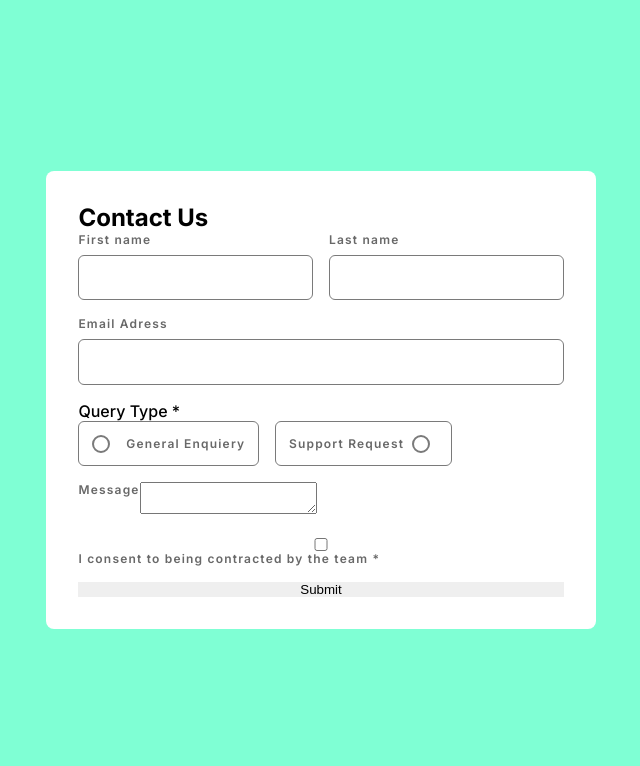
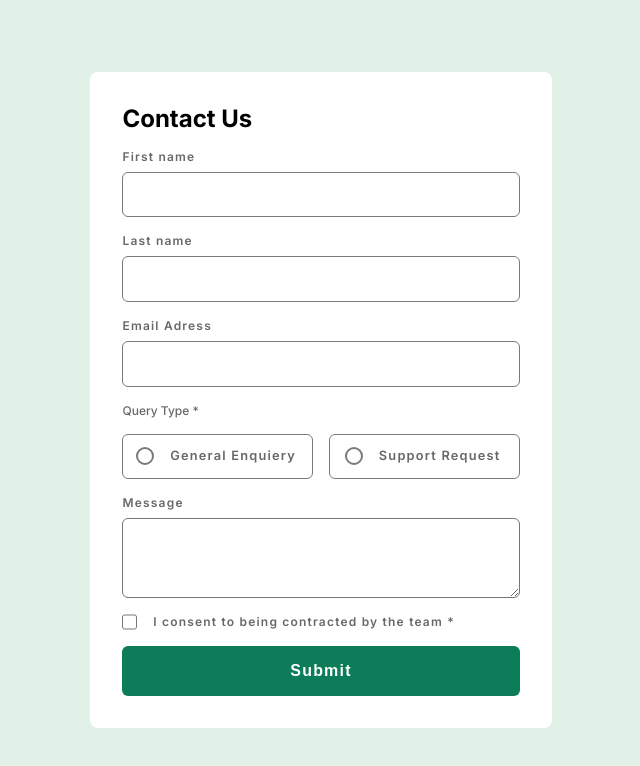
Before and after one commit to banet/contact-form-challenge, a plain HTML site: page index.html in a window 1280 px wide. Shown: the whole page, without its empty margins (319-959 px from the left). Drawn offline with Linux system fonts and the light colour scheme.

Commit message:
Fixed layout over 390

```diff
--- a/index.html
+++ b/index.html
@@ -40,17 +40,17 @@
                             General Enquiery
                             </label>
                             <label>
-                                Support Request
                             <input type="radio" name="query-type" value="support" />
-                            </label>
+                            Support Request
+                        </label>
                         </div>
                     </fieldset>
                     <div class="form-group full">
                         <label for="message">Message</label>
                         <textarea name="Message" id="message"></textarea>
                     </div>
-                    <div class="form-group full">
-                        <input class="input-color" type="checkbox" required>
+                    <div class="form-group-checkbox full">
+                        <input class="input-checkbox" type="checkbox" required>
                         <label for=""> I consent to being contracted by the team *
 
                         </label>
--- a/style.css
+++ b/style.css
@@ -13,7 +13,7 @@ body{
     font-weight: 500;
     font-style: normal;
 
-    background-color: aquamarine;
+    background-color: #E2F1E7;
     display: flex;
     justify-content: center;
     align-items: center;
@@ -21,14 +21,18 @@ body{
     min-height: 100vh;
 }
 
+
+
 .container {
     background-color: white;
     padding: 2rem;
     border-radius: .5rem;
-
+}
+.container h1 {
+    margin-bottom: 1rem;
 }
 
-form{
+form {
     display: grid;
     gap: 1rem;
 }
@@ -41,23 +45,59 @@ form{
 }
 
 
+/* --- Desktop / širi ekrani --- */
 @media (min-width: 720px) {
-    .row-2 {
-        grid-template-columns: 1fr 1fr;
-    }
-    .full{
-        grid-column: 1 / -1;
-    }
+  .row-2 {
+    grid-template-columns: 1fr 1fr; /* dve kolone za first/last name */
+  }
+
+  .radio-group {
+    grid-template-columns: 1fr 1fr; /* radio dugmad jedna pored druge */
+  }
+
+  .form-group {
+    flex-direction: column;
+    width: auto; /* vraća prirodnu širinu */
+  }
+
+  .container {
+    padding: 2rem;
+  }
 }
+
+/*==== Mobile First =====*/
 
 .form-group {
     display: flex;
-    flex-wrap: wrap;
+    flex-direction: column;
+    width: 100%;
+
+}
+.form-group label {
+    padding-bottom: .5rem;
 }
 
-.radio-group {
+.form-group-checkbox {
     display: flex;
+    flex-direction: row;
+}
+
+.form-group-checkbox label {
+    width: 100%;
+    margin-left: 1rem;
+}
+
+input[type="checkbox"] {
+  padding-right: 1rem;
+  width: 1rem;
+  height: 1rem;
+}
+
+.radio-group{
+    display: grid;
+    grid-template-columns: 1fr 1fr;
     gap: 1rem;
+    width: 100%;
 }
 
 .radio-group label {
@@ -65,6 +105,8 @@ form{
     border: 1px solid #7a7a7a;
     border-radius: 6px;
     padding: 0.8rem;
+    font-size: .8rem;
+    padding-right: 1rem;
 
     display: flex;
     flex: 1;
@@ -80,7 +122,15 @@ form{
     position: relative; /* 👈 ključno za podešavanje unutar konteksta */
 }
 
-
+.btn{
+    background-color: #0c7c59;
+    padding:1rem 1.5rem;
+    font-size: 16px;
+    color: white;
+    font-weight: 600;
+    letter-spacing: 1.2px;
+    border-radius: 6px;
+}
 form .radio-group input[type="radio"] {
     all:unset;
     -webkit-appearance: none; /* Safari / Chrome */
@@ -125,14 +175,28 @@ input{
     border: 1px solid #7a7a7a;
     padding:.8rem;
     border-radius: 6px;
-    margin-top: .5rem;
+
     display: block;
     width: 100%;
 }
 
 
-input:focus{
+input:focus, textarea:focus{
     outline: none;
     border-color: #4d4c4c;
     box-shadow: 0 0 0 3px #0c7c5920;
 }
+
+legend{
+    margin-bottom: 1rem;
+    font-size: 12px;
+    color: #686868;
+
+}
+
+
+textarea {
+    width: 100%;
+    padding: 1.5rem .5rem;
+    border-radius: 6px;
+}
```
